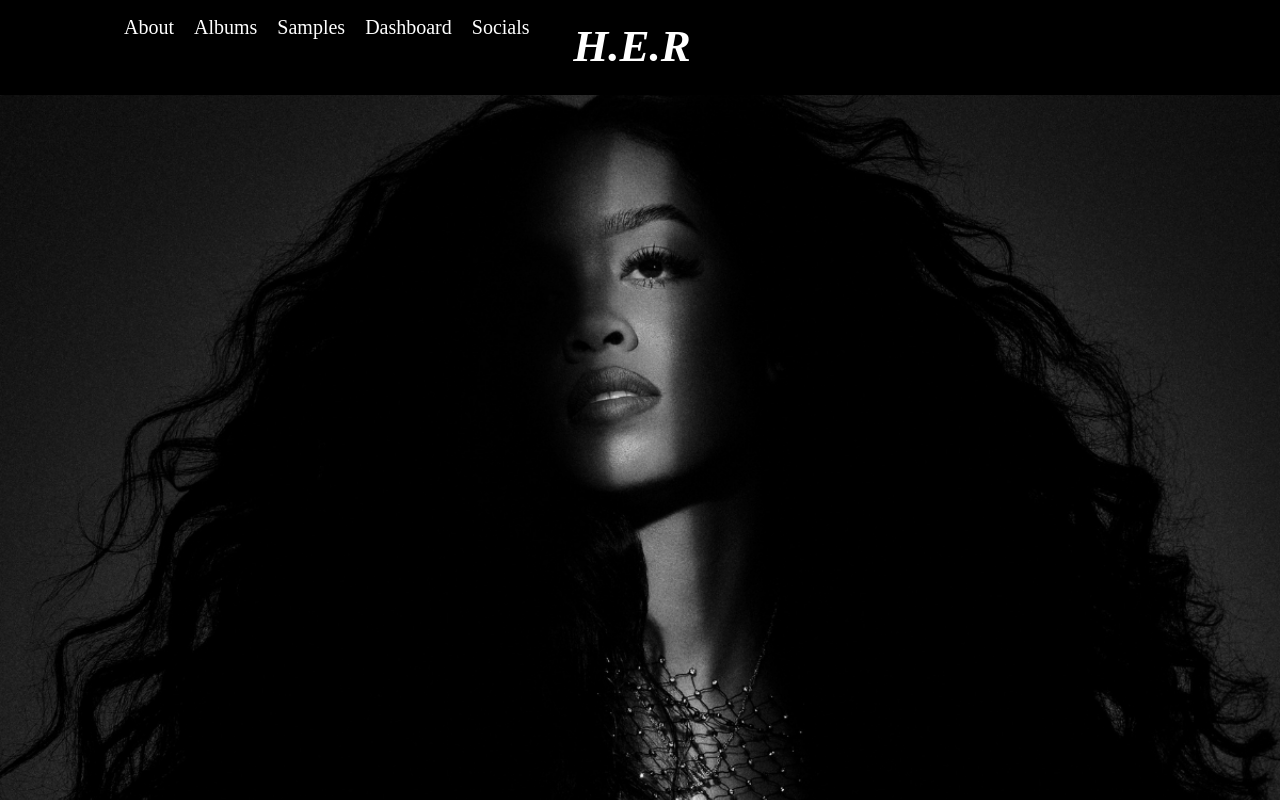
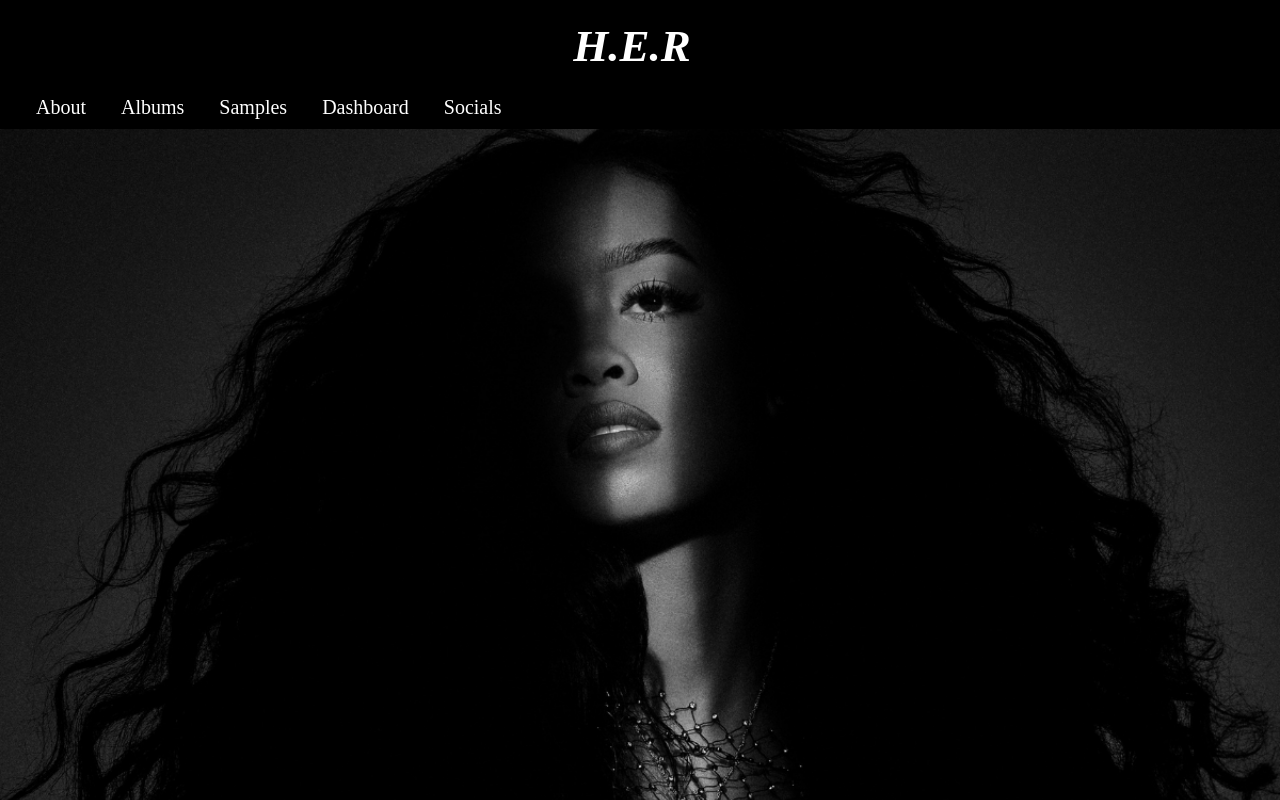
Before and after one commit to symlara/hersite, a React (Create React App) app: page /#/albums in a window 1280 px wide. Shown: the top 800 px of the page. Built offline with nearby package versions, Linux system fonts and the light colour scheme.

Commit message:
updated styles for nav

```diff
--- a/src/components/Nav.js
+++ b/src/components/Nav.js
@@ -6,18 +6,10 @@
 function Nav(props) {
     const tabs = ["About", 'Albums', "Samples", "Dashboard", "Socials"];
     return (
-<div class="fixed w-100 ph3 pv3 pv4-ns ph4-m ph5-l">
-  <nav>
-        <ul className="flex-row" id="nav">
+      <div>
+        <nav className="pa1 pa3-ns flex-row" id="nav-items">
           {tabs.map((tab) => (
-            <li
-              className={
-                props.currentPage === tab ? "nav-item navActive" : "nav-item"
-              }
-              key={tab}
-            >
-              <a
-                href={"#" + tab.toLowerCase()}
+            <a href={"#" + tab.toLowerCase()}
 
             onClick={() => props.handlePageChange(tab)}
             className={
@@ -26,12 +18,37 @@
             >
                 {tab}
             </a>
-            </li>
           ))}
-        </ul>
         </nav>
       </div>
-    );
+    )
+
+// {/* <div>
+//   <nav class="navbar">
+//       <ul className="flex-row" id="nav">
+//           {tabs.map((tab) => (
+//             <li
+//               className={
+//                 props.currentPage === tab ? "nav-item  navActive" : "nav-item  "
+//               }
+//               key={tab}
+//             >
+//               <a
+//                 href={"#" + tab.toLowerCase()}
+
+//                 onClick={() => props.handlePageChange(tab)}
+//                 className={
+//                   props.currentPage === tab ? "nav-link active" : "nav-link"
+//                 }
+//               >
+//                 {tab}
+//               </a>
+//             </li>
+//           ))}
+//         </ul>
+//         </nav>
+//   </div> */}
+//     );
 }
 
 export default Nav;
--- a/src/index.css
+++ b/src/index.css
@@ -39,10 +39,11 @@
 }
 
 /* nav styles */
-.flex-row {
+
+/* .flex-row {
   display: flex;
   flex-wrap: wrap;
-}
+} */
 
 .nav-link:hover {
   opacity: 1;
@@ -50,29 +51,21 @@
   color: lightgray;
 }
 
-nav ul {
-  position: fixed;
-  top: 0px;
-  overflow: hidden;
-  width: 100%;
-}
-
-
-ul {
-  list-style-type: none;
-}
 
 .nav-link {
   color: #ffffff;
   cursor: pointer;
   padding-left: 20px;
+  padding-right: 15px;
   text-decoration: none;
   font-size: 20px;
 }
 
-.fixed nav{
-  position: fixed;
+#nav-items {
+  padding-bottom: 10px;
+  padding-top:1px;
 }
+
 
 /* about section */
 .about-items p{
```
Lines whose indentation alone changed are shown as unchanged.
